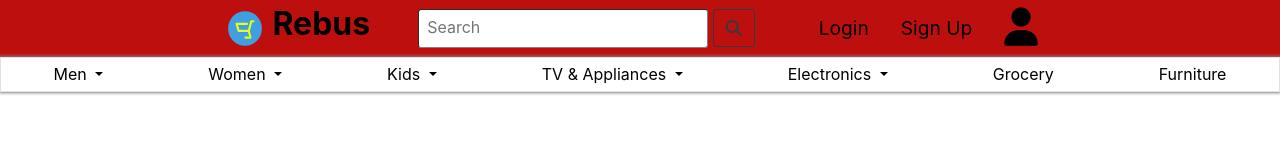
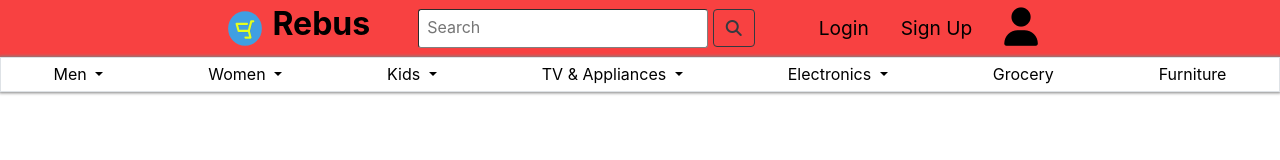
Before and after one commit to PrajjwalDatir/WebsiteTemplates, a plain HTML site: page E-commerce website/e-commerce_xeno3112/Navbar/html/index.html in a window 1280 px wide. Drawn offline with nearby package versions, Linux system fonts and the light colour scheme.

Commit message:
style changes

```diff
--- a/E-commerce website/e-commerce_xeno3112/Navbar/css/index.css
+++ b/E-commerce website/e-commerce_xeno3112/Navbar/css/index.css
@@ -14,7 +14,7 @@ html {
 
 .navbar-custom {
     align-items: center;
-    background-color: rgb(190, 15, 15);
+    background-color: rgb(248 65 65);
     display: flex;
     justify-content: center;
 }
@@ -75,4 +75,5 @@ html {
 
 .search-link-div a:hover {
     color: black;
+    background-color: rgb(174, 212, 214);
 }
```
